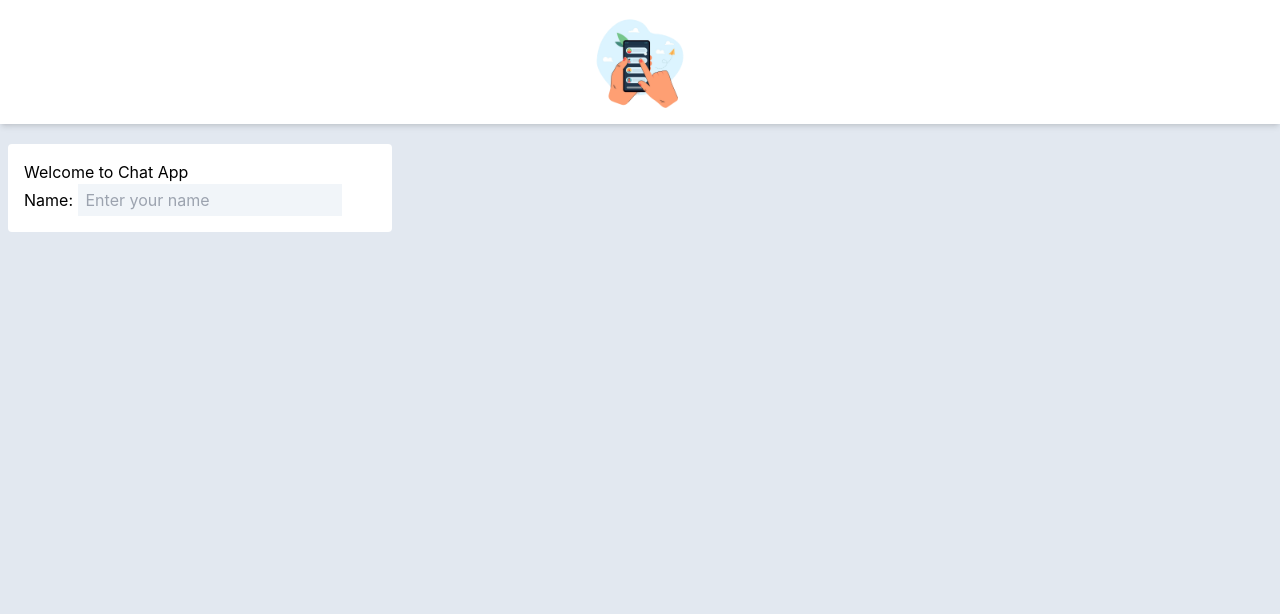
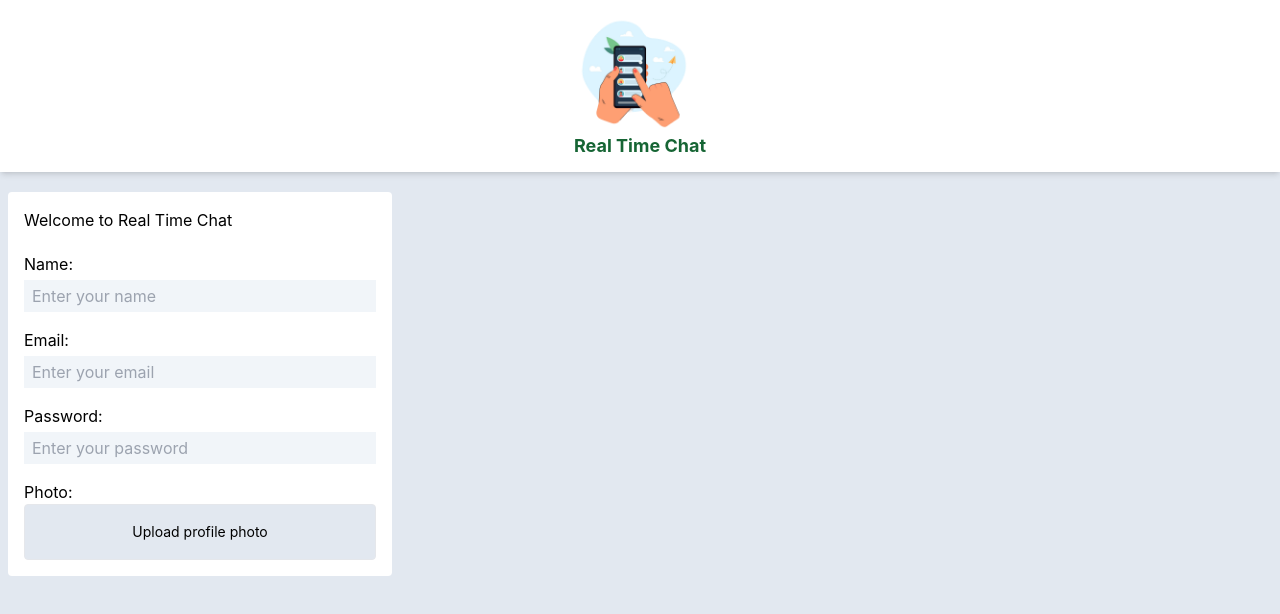
Before and after one commit to Yoda-Chubaka/real-time-chat, a React (Create React App) app in the folder client/: page /register in a window 1280 px wide. Shown: the top 614 px of the page. Built offline with nearby package versions, Linux system fonts and the light colour scheme.

Commit message:
Added Register Page styles

```diff
--- a/client/src/layout/index.js
+++ b/client/src/layout/index.js
@@ -4,14 +4,17 @@ import logo from "../assets/logo-10.png";
 const AuthLayouts = ({children}) => {
   return (
     <>
-        <header className="flex justify-center items-center py-3 h-25 shadow-md bg-white">
-              <img
+        <div className="flex justify-center items-center py-3 h-25 shadow-md bg-white">
+          <header>
+              <img className="flex items-center"
                 src={logo}
                 alt="logo"
-                width={100}
-                height={60}
+                width={120}
+                height={70}
               />
+              <h2 className="text-green-800 text-lg font-bold text-center">Real Time Chat</h2>
         </header>
+        </div>
 
           { children }
     </>
--- a/client/src/pages/RegisterPage.js
+++ b/client/src/pages/RegisterPage.js
@@ -1,20 +1,92 @@
 import React from "react";
+import { useState } from "react";
 
 const RegisterPage = () => {
+    const [data, setData] = useState({
+        name: "",
+        email: "",
+        password: "",
+        profile_pic: ""
+    })
+
+    const handleOnChange = (event) => {
+        const { name, value } = event.target;
+
+        setData((previousValue) => {
+            return {
+                ...previousValue,
+                [name]: value
+
+            }
+        })
+    }
     return (
         <div className="mt-5">
             <div className="bg-white w-full max-w-sm mx-2 rounded overflow-hidden p-4">
-                <h3>Welcome to Chat App</h3>
+                <h3>Welcome to Real Time Chat</h3>
 
-                <form>
-                    <div>
+                <form className="grid gap-4 mt-5">
+                    <div className="flex flex-col gap-1">
                         <label htmlFor="name">Name: </label>
                         <input
                             type="text"
                             id="name"
                             name="name"
                             placeholder="Enter your name"
-                            className="bg-slate-100 px-2 py-1"
+                            className="bg-slate-100 px-2 py-1 focus:outline-primary"
+                            value={data.name}
+                            onChange={handleOnChange}
+                            required
+                        />
+                    </div>
+
+                    <div className="flex flex-col gap-1">
+                        <label htmlFor="email">Email: </label>
+                        <input
+                            type="email"
+                            id="email"
+                            name="email"
+                            placeholder="Enter your email"
+                            className="bg-slate-100 px-2 py-1 focus:outline-primary"
+                            value={data.email}
+                            onChange={handleOnChange}
+                            required
+                        />
+                    </div>
+
+                    <div className="flex flex-col gap-1">
+                        <label htmlFor="password">Password: </label>
+                        <input
+                            type="password"
+                            id="password"
+                            name="password"
+                            placeholder="Enter your password"
+                            className="bg-slate-100 px-2 py-1 focus:outline-primary"
+                            value={data.password}
+                            onChange={handleOnChange}
+                            required
+                        />
+                    </div>
+
+                    <div className="flex flex-col gap-1">
+                        <label htmlFor="profile_pic">Photo:
+
+                            <div className="h-14 bg-slate-200 flex justify-center items-center border rounded hover:border-primary">
+                                <p className="text-sm">Upload profile photo</p>
+
+                            </div>
+
+                            {/* <button type="button" className="h-14 bg-slate-200 flex justify-center items-center border rounded hover:border-primary w-full text-sm">
+                                Upload profile photo
+                            </button> */}
+
+                        </label>
+
+                        <input
+                            type="file"
+                            id="profile_pic"
+                            name="profile_pic"
+                            className="bg-slate-100 px-2 py-1 focus:outline-primary hidden"
                         />
                     </div>
                 </form>
--- a/client/tailwind.config.js
+++ b/client/tailwind.config.js
@@ -5,8 +5,10 @@ module.exports = {
   ],
   theme: {
     extend: {
+      colors: {
       primary: "#42897b"
-    },
+      },
+    }
   },
   plugins: [],
 }
```
